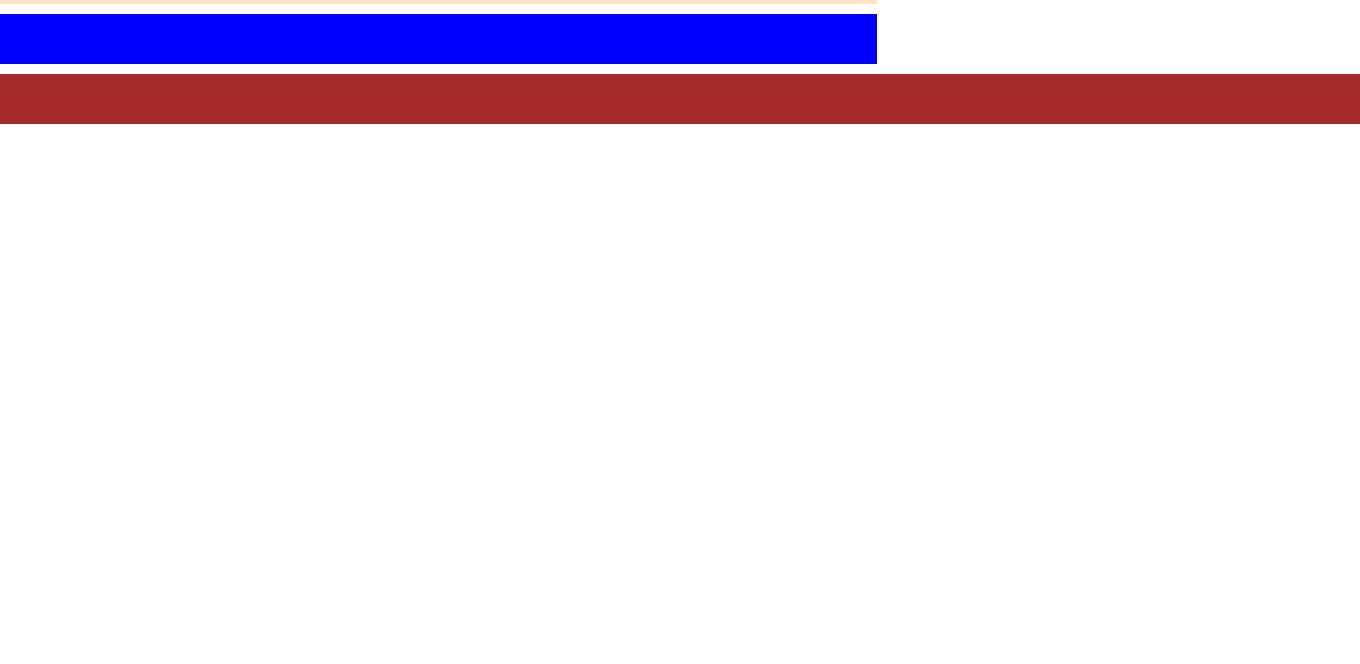
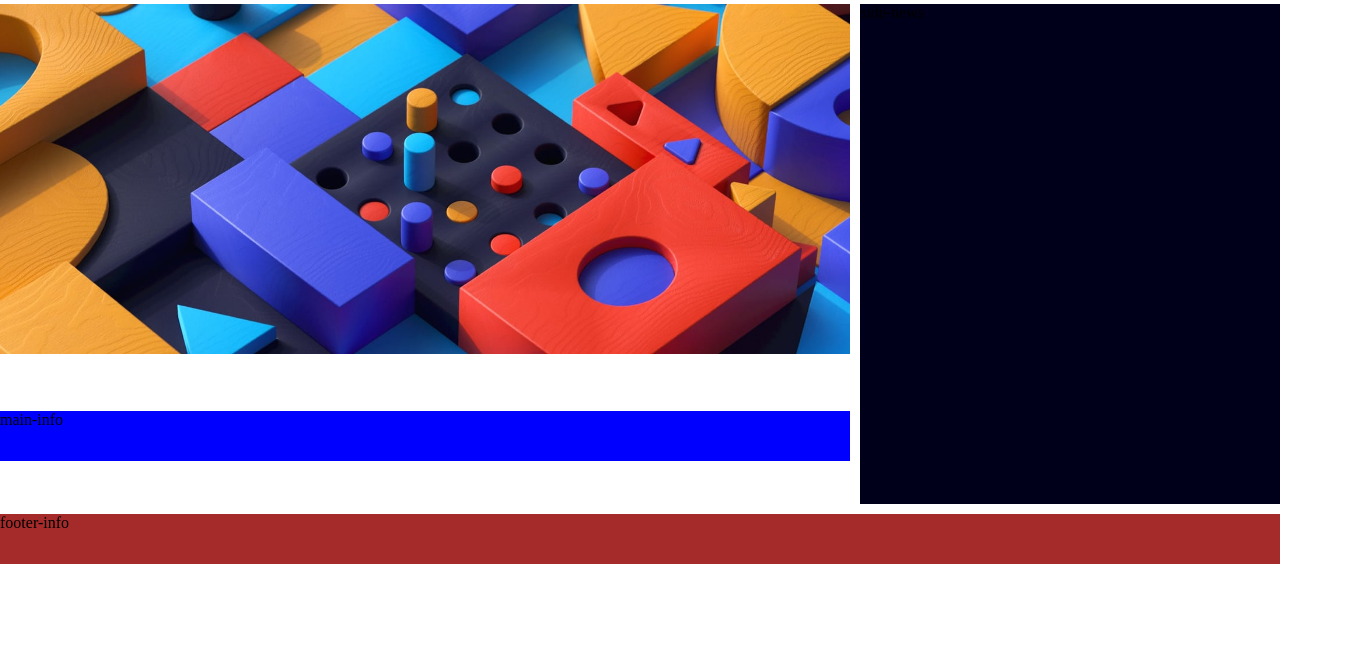
Before and after one commit to mistakeltu/fem_homepage_main, a website: page index.html in a window 1280 px wide. Shown: the part 156-820 px from the top of the page, 1360 px wide, since content can reach past the window. Drawn offline with Linux system fonts and the light colour scheme.

Commit message:
Img cover, side-news

```diff
--- a/css/base/layout.css
+++ b/css/base/layout.css
@@ -10,9 +10,8 @@
   display: grid;
   grid-template-columns: 1fr 1fr 1fr;
   gap: 10px;
-  width: 1440px;
-  margin-left: calc(50% - 720px);
-  margin-top: 50px;
+  max-width: 1440px;
+  margin: 100px auto;
 }
 
 /* NAVIGATION */
@@ -41,8 +40,14 @@
 
 .main-img {
   grid-column: 1/3;
-  height: 50px;
-  background-color: bisque;
+  /* width: 750px;
+  height: 200px; */
+}
+
+.pav {
+  width: 100%;
+  height: 350px;
+  object-fit: cover;
 }
 
 .main-info {
@@ -60,8 +65,9 @@
 
 .side-news {
   grid-column: 3/4;
-  grid-row: 2;
-  height: 50px;
+  grid-row: 2/4;
+  height: 500px;
+  background-color: hsl(240, 100%, 5%);
 }
 
 @media (max-width: 920px) {
@@ -83,7 +89,7 @@
   }
   .side-news {
     grid-column: 1;
-    grid-row: 4;
+    grid-row: 4/5;
   }
   .footer-info {
     grid-column: 1;
--- a/index.html
+++ b/index.html
@@ -40,7 +40,13 @@
           <a href="#" class="btn">Categories</a>
         </div>
       </div>
-      <div class="main-img">main-img</div>
+      <div class="main-img">
+        <img
+          class="pav"
+          src="./images/image-web-3-desktop.jpg"
+          alt="Main img"
+        />
+      </div>
       <div class="main-info">main-info</div>
       <div class="footer-info">footer-info</div>
       <div class="side-news">side-news</div>
```
